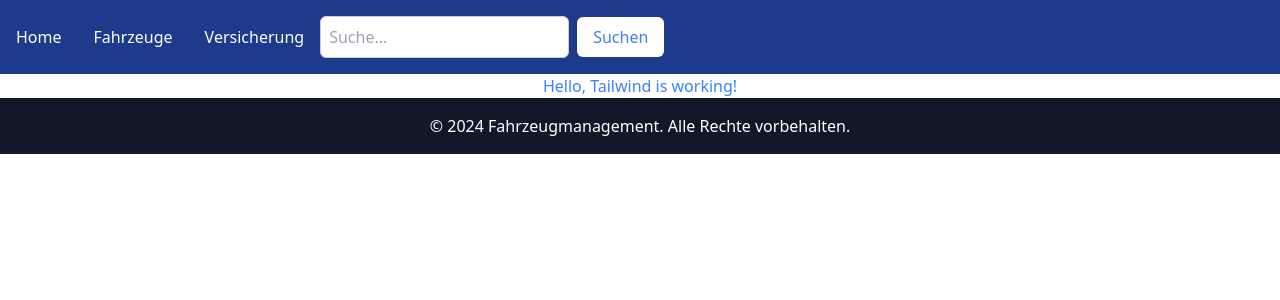
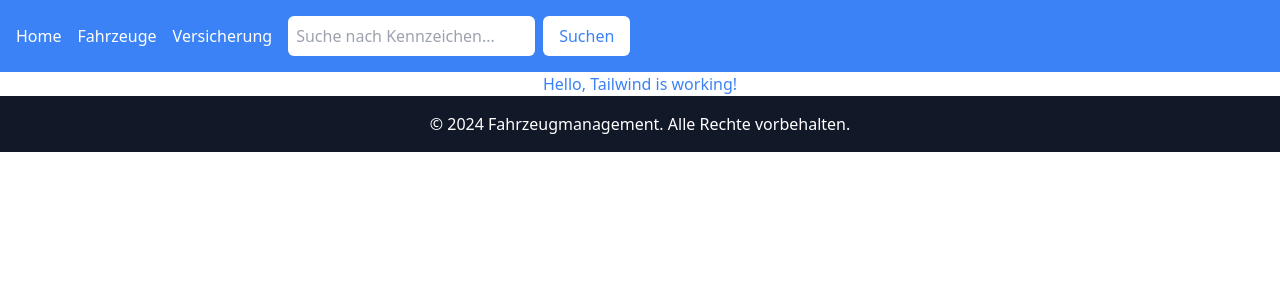
Before and after one commit to Milkricee/Fahrzeugmanagement, a Nuxt app: page / in a window 1280 px wide. Shown: the top 300 px of the page. Built offline with nearby package versions, Linux system fonts and the light colour scheme.

Commit message:
Suchleiste, Fahrzeug ändern und hinzufügen perfekt

```diff
--- a/components/Header.vue
+++ b/components/Header.vue
@@ -1,25 +1,42 @@
 <template>
   <header class="bg-blue-500 text-white p-4">
     <nav class="flex items-center space-x-4">
-      <!-- Navigation Links -->
       <ul class="flex space-x-4">
-        <li><NuxtLink to="/">Home</NuxtLink></li>
-        <li><NuxtLink to="/kfz/fahrzeuge">Fahrzeuge</NuxtLink></li>
-        <li><NuxtLink to="/versicherung">Versicherung</NuxtLink></li>
+        <li>
+          <NuxtLink to="/" @click="clearSearch">Home</NuxtLink>
+        </li>
+        <li>
+          <NuxtLink to="/kfz/fahrzeuge" @click="clearSearch">Fahrzeuge</NuxtLink>
+        </li>
+        <li>
+          <NuxtLink to="/versicherung" @click="clearSearch">Versicherung</NuxtLink>
+        </li>
       </ul>
 
       <!-- Suchleiste -->
-      <div class="flex items-center space-x-2 ml-auto">
+      <div class="flex items-center space-x-2 ml-auto relative">
         <input
           type="text"
           v-model="searchQuery"
-          @keyup.enter="executeSearch"
-          placeholder="Suche..."
+          @input="fetchSuggestions"
+          placeholder="Suche nach Kennzeichen..."
           class="p-2 rounded-md text-black"
         />
         <button @click="executeSearch" class="bg-white text-blue-500 px-4 py-2 rounded-md">
           Suchen
         </button>
+
+        <!-- Vorschlagsliste -->
+        <ul v-if="suggestions.length > 0" class="absolute bg-white text-black p-2 rounded-md shadow-md top-full mt-1 w-full max-h-48 overflow-y-auto">
+          <li
+            v-for="kennzeichen in suggestions"
+            :key="kennzeichen"
+            @click="selectSuggestion(kennzeichen)"
+            class="cursor-pointer hover:bg-blue-100 p-2"
+          >
+            {{ kennzeichen }}
+          </li>
+        </ul>
       </div>
     </nav>
   </header>
@@ -27,29 +44,42 @@
 
 <script setup>
 import { ref } from 'vue';
+import { searchQuery } from '~/composables/useSearchStore'; // Globale Such-Variable
+import { useRouter, useNuxtApp } from '#app';
 
-// Daten für die Suche (zum späteren Implementieren der Suchlogik)
-const searchQuery = ref('');
+const suggestions = ref([]);
+const { $supabase } = useNuxtApp();
+const router = useRouter();
 
-// Methode, die später für die Suche genutzt wird
+async function fetchSuggestions() {
+  if (searchQuery.value.length > 0) {
+    const { data, error } = await $supabase
+      .from('fahrzeuge')
+      .select('kennzeichen')
+      .ilike('kennzeichen', `${searchQuery.value}%`)
+      .limit(5);
+    if (!error) {
+      suggestions.value = data.map(item => item.kennzeichen);
+    }
+  } else {
+    suggestions.value = [];
+  }
+}
+
 function executeSearch() {
-  console.log("Sucheingabe:", searchQuery.value);
-  // Hier wird die Suche zu einem späteren Zeitpunkt implementiert
+  if (searchQuery.value) {
+    router.push('/kfz/fahrzeuge');
+  }
+}
+
+function selectSuggestion(kennzeichen) {
+  searchQuery.value = kennzeichen;
+  suggestions.value = [];
+  executeSearch();
+}
+
+// Neue Funktion zum Zurücksetzen der Suche
+function clearSearch() {
+  searchQuery.value = '';
 }
 </script>
-
-<style scoped>
-  header {
-    background-color: #1E3A8A; /* Tailwind Indigo-700 */
-    color: white;
-    padding: 1rem;
-  }
-  ul {
-    display: flex;
-    gap: 1rem;
-  }
-  input {
-    outline: none;
-    border: 1px solid #ccc;
-  }
-</style>
--- /dev/null
+++ b/composables/useSearchStore.js
@@ -0,0 +1,4 @@
+// Datei: composables/useSearchStore.js
+import { ref } from 'vue';
+
+export const searchQuery = ref(''); // Globale reaktive Variable für die Suche
--- a/pages/kfz/fahrzeuge.vue
+++ b/pages/kfz/fahrzeuge.vue
@@ -4,32 +4,38 @@
       <h1 class="text-2xl font-bold">Fahrzeugliste</h1>
       <NuxtLink to="/kfz/neues-fahrzeug" class="text-white bg-blue-500 p-2 rounded-full text-xl">+</NuxtLink>
     </div>
-
-    <!-- Liste der Fahrzeuge -->
     <div>
-      <FahrzeugItem v-for="fahrzeug in fahrzeuge" :key="fahrzeug.projekt_id" :fahrzeug="fahrzeug" />
+      <FahrzeugItem v-for="fahrzeug in filteredFahrzeuge" :key="fahrzeug.projekt_id" :fahrzeug="fahrzeug" />
     </div>
   </div>
 </template>
 
 <script setup>
-import { ref, onMounted } from 'vue';
+import { ref, computed, onMounted } from 'vue';
 import { useNuxtApp } from '#app';
+import { searchQuery } from '~/composables/useSearchStore'; // Suche verwenden
 import FahrzeugItem from '~/components/FahrzeugItem.vue';
 
 const fahrzeuge = ref([]);
 const { $supabase } = useNuxtApp();
 
-onMounted(async () => {
-  await fetchFahrzeuge();
-});
-
+// Fahrzeuge beim Laden der Seite abrufen
 async function fetchFahrzeuge() {
   const { data, error } = await $supabase.from('fahrzeuge').select('*');
-  if (error) {
-    console.error("Fehler beim Abrufen der Fahrzeugdaten:", error);
-  } else {
+  if (!error) {
     fahrzeuge.value = data;
   }
 }
+
+onMounted(fetchFahrzeuge);
+
+// Filterte Fahrzeuge nur anzeigen, wenn searchQuery einen Wert hat
+const filteredFahrzeuge = computed(() => {
+  if (!searchQuery.value) {
+    return fahrzeuge.value; // Zeige alle Fahrzeuge an, wenn das Suchfeld leer ist
+  }
+  return fahrzeuge.value.filter(fahrzeug =>
+    fahrzeug.kennzeichen.toLowerCase().includes(searchQuery.value.toLowerCase())
+  );
+});
 </script>
```
